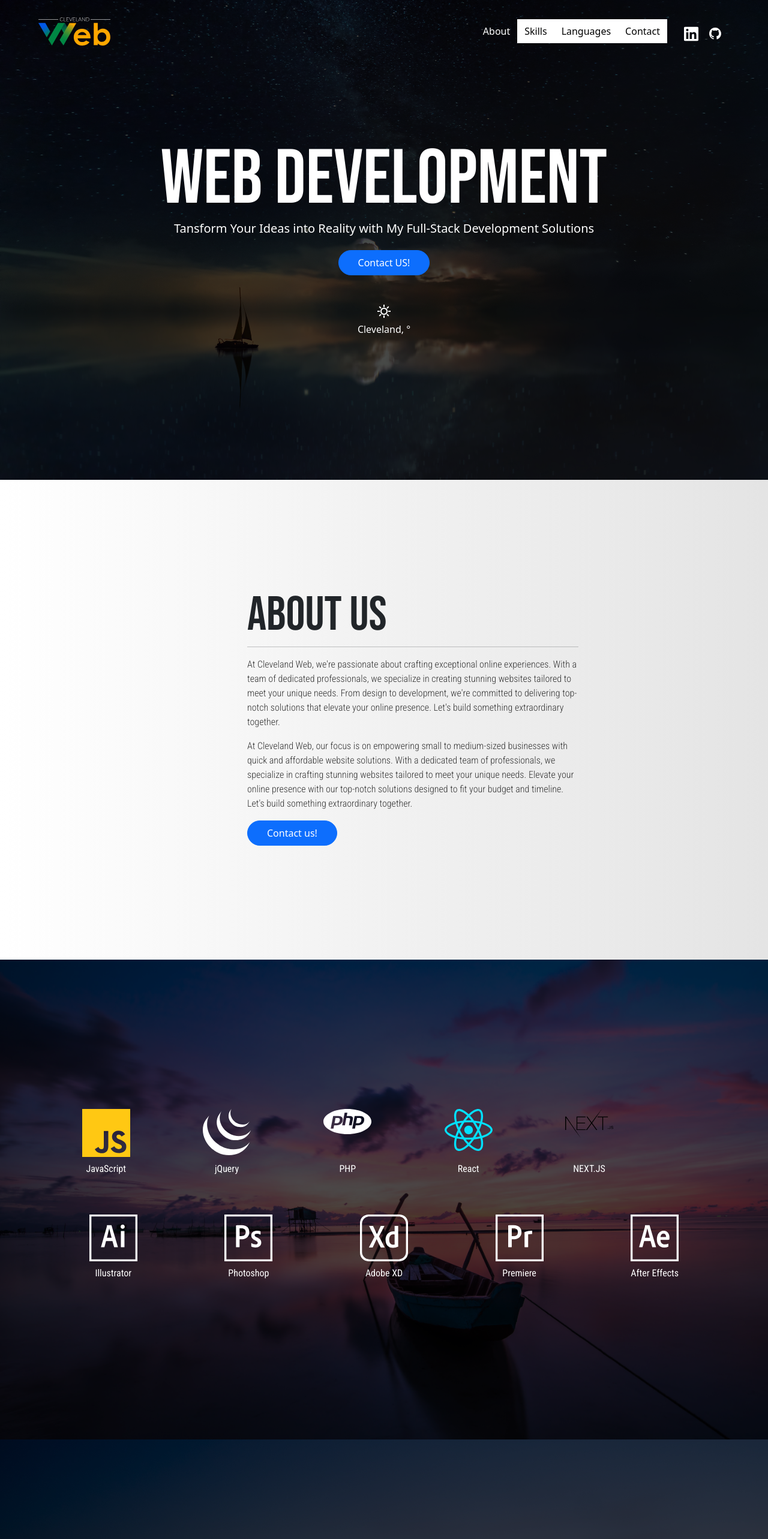
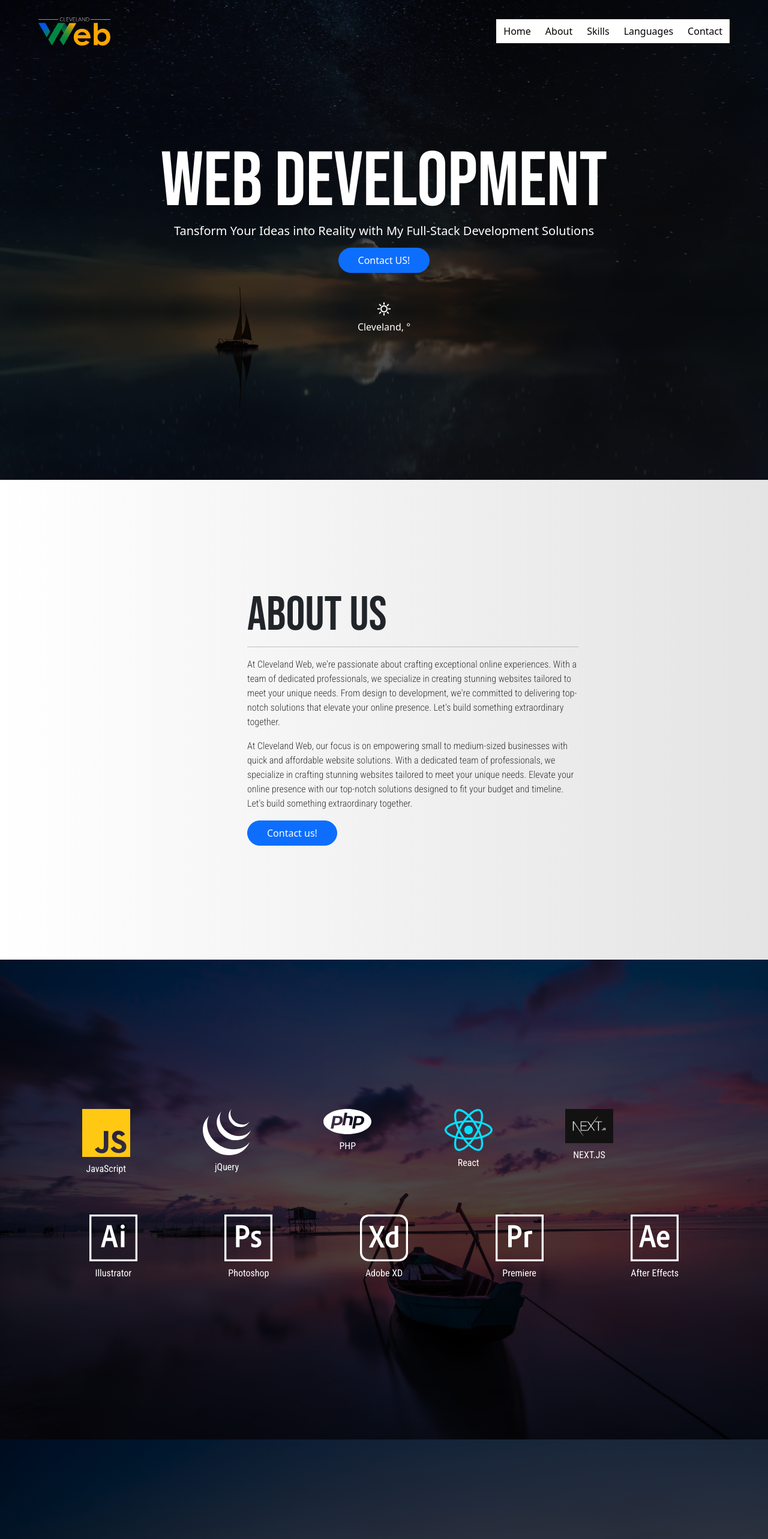
Before and after one commit to rodrigomenezes22/portfolio, a React (Create React App) app: page / in a window 1280 px wide. Shown: the top 2566 px of the page at 60% size. Built offline with nearby package versions, Linux system fonts and the light colour scheme; no server answers.

Commit message:
Cleveland web

```diff
--- a/package.json
+++ b/package.json
@@ -10,6 +10,7 @@
     "@testing-library/user-event": "^13.5.0",
     "bootstrap": "^5.3.0-alpha1",
     "bulma": "^0.9.4",
+    "framer-motion": "^11.0.18",
     "react": "^18.2.0",
     "react-bootstrap": "^2.7.2",
     "react-dom": "^18.2.0",
--- a/src/App.js
+++ b/src/App.js
@@ -20,6 +20,7 @@ function App() {
   const { ref: aboutSection, inView: aboutIsVisible } = useInView();
   const { ref: skillsSection, inView: skillsVisible } = useInView();
   const { ref: workSection, inView: workVisible } = useInView();
+  const { ref: heroSection, inView: heroVisible } = useInView();
   const { ref: languagesSection, inView: languagesVisible } = useInView();
   const { ref: contactSection, inView: contactVisible } = useInView();
 
@@ -138,6 +139,7 @@ function App() {
         linkedin={linkedin}
         github={github}
         scrollToTop={scrollToTop}
+        heroVisible={heroVisible}
         aboutIsVisible={aboutIsVisible}
         skillsVisible={skillsVisible}
         workVisible={workVisible}
@@ -149,6 +151,7 @@ function App() {
         city={city}
         determineValue={determineValue}
         weatherMain={weatherMain}
+        heroSection={heroSection}
       />
       <About aboutSection={aboutSection} />
       <Skills skillsSection={skillsSection} />
--- a/src/Components/About.js
+++ b/src/Components/About.js
@@ -2,37 +2,79 @@ import React from "react";
 import Container from "react-bootstrap/Container";
 import Rodrigo from "../images/rodrigo.jpg";
 import Button from "./Button";
+import { motion } from "framer-motion";
+import { useInView } from "framer-motion";
+import { useRef } from "react";
+import { useEffect } from "react";
+const fadeInLeftToRight = {
+  initial: { opacity: 0, x: -100 },
+  animate: { opacity: 1, x: 0 },
+};
+function About({ aboutSection }) {
+  const ref = useRef(null);
+  const isInView = useInView(ref, { once: true });
 
-function About({ aboutSection }) {
+  useEffect(() => {
+    console.log("Element is in view: ", isInView);
+  }, [isInView]);
+
   return (
     <div id="about-me">
       <Container>
-        <div className="row">
+        <div className="row" ref={aboutSection}>
           <div className="col-xs-12 col-md-8 col-lg-6 offset-lg-1 text-start">
+            <motion.div
+              variants={fadeInLeftToRight}
+              transition={{ duration: 1.5 }}
+              initial="initial"
+              whileInView="animate"
+              viewport={{ once: true }}>
               <h2 className="xl-font bebas">ABOUT US</h2>
+            </motion.div>
             <hr />
+            <motion.div
+              variants={fadeInLeftToRight}
+              transition={{ duration: 1.5 }}
+              initial="initial"
+              whileInView="animate"
+              viewport={{ once: true }}>
               <p className="roboto thin-text dark-gray">
                 At Cleveland Web, we're passionate about crafting exceptional
                 online experiences. With a team of dedicated professionals, we
                 specialize in creating stunning websites tailored to meet your
                 unique needs. From design to development, we're committed to
-              delivering top-notch solutions that elevate your online presence.
-              Let's build something extraordinary together.
+                delivering top-notch solutions that elevate your online
+                presence. Let's build something extraordinary together.
               </p>
-
+            </motion.div>
+            <motion.div
+              variants={fadeInLeftToRight}
+              transition={{ duration: 1.5 }}
+              initial="initial"
+              whileInView="animate"
+              viewport={{ once: true }}>
               <p className="roboto thin-text dark-gray">
-              At Cleveland Web, our focus is on empowering small to medium-sized
-              businesses with quick and affordable website solutions. With a
-              dedicated team of professionals, we specialize in crafting
-              stunning websites tailored to meet your unique needs. Elevate your
-              online presence with our top-notch solutions designed to fit your
-              budget and timeline. Let's build something extraordinary together.
+                At Cleveland Web, our focus is on empowering small to
+                medium-sized businesses with quick and affordable website
+                solutions. With a dedicated team of professionals, we specialize
+                in crafting stunning websites tailored to meet your unique
+                needs. Elevate your online presence with our top-notch solutions
+                designed to fit your budget and timeline. Let's build something
+                extraordinary together.
               </p>
+            </motion.div>
+            <motion.div
+              variants={fadeInLeftToRight}
+              transition={{ duration: 1.5 }}
+              initial="initial"
+              whileInView="animate"
+              viewport={{ once: true }}>
               <Button
                 btnClass="btn btn-primary"
                 nameBtn="Contact us!"
                 linkBtn="#contact"
               />
+            </motion.div>
           </div>
         </div>
       </Container>
--- a/src/Components/Header.js
+++ b/src/Components/Header.js
@@ -9,6 +9,7 @@ export default function Header({
   aboutIsVisible,
   skillsVisible,
   workVisible,
+  heroVisible,
   languagesVisible,
   contactVisible,
 }) {
@@ -82,6 +83,13 @@ export default function Header({
 
               <div className="navbar-end">
                 <a
+                  className={heroVisible ? "navbar-item active" : "navbar-item"}
+                  href="#hero"
+                  onClick={closeMenu}>
+                  Home
+                </a>
+
+                <a
                   className={
                     aboutIsVisible ? "navbar-item active" : "navbar-item"
                   }
@@ -115,23 +123,6 @@ export default function Header({
                   onClick={closeMenu}>
                   Contact
                 </a>
-
-                <div className="navbar-item">
-                  <div className="buttons">
-                    <a
-                      className="icon"
-                      href="https://www.linkedin.com/in/rodrigo-menezes-3611a4168/"
-                      target="_blank">
-                      <img src={linkedin} />
-                    </a>
-                    <a
-                      className="icon"
-                      href="https://github.com/rodrigomenezes22"
-                      target="_blank">
-                      <img src={github} />
-                    </a>
-                  </div>
-                </div>
               </div>
             </div>
           </nav>
--- a/src/Components/Hero.js
+++ b/src/Components/Hero.js
@@ -1,23 +1,48 @@
 import React from "react";
 import Button from "./Button";
-
-function Hero({ temperatureCelsius, city, determineValue, weatherMain }) {
+import { motion } from "framer-motion";
+function Hero({
+  temperatureCelsius,
+  city,
+  determineValue,
+  weatherMain,
+  heroSection,
+}) {
   return (
     <div>
       <div id="hero" className="hero">
-        <div className="hero-content">
+        <div className="hero-content" ref={heroSection}>
+          <motion.div
+            initial={{ x: "-100px", opacity: 0 }}
+            animate={{ x: "0", opacity: 1 }}
+            transition={{ duration: 1.5 }}>
             <h1 className=" bebas xxl-font">WEB DEVELOPMENT</h1>
+          </motion.div>
+          <motion.div
+            initial={{ x: "-100px", opacity: 0 }}
+            animate={{ x: "0", opacity: 1 }}
+            transition={{ duration: 1.5, delay: 0.5 }}>
             <p className="subtitle">
               Tansform Your Ideas into Reality with My Full-Stack Development
               Solutions
             </p>
+          </motion.div>
+          <motion.div
+            initial={{ x: "-100px", opacity: 0 }}
+            animate={{ x: "0", opacity: 1 }}
+            transition={{ duration: 1.5, delay: 1 }}>
             <Button
               btnClass="btn btn-primary"
               nameBtn="Contact US!"
               linkBtn="#contact"
             />
+          </motion.div>
         </div>
-
+        <motion.div
+          style={{ zIndex: 100 }}
+          initial={{ x: "-100px", opacity: 0 }}
+          animate={{ x: "0", opacity: 1 }}
+          transition={{ duration: 1.5, delay: 1.25 }}>
           <div className="weather">
             <span className="material-symbols-sharp">
               {determineValue(weatherMain)}
@@ -25,6 +50,7 @@ function Hero({ temperatureCelsius, city, determineValue, weatherMain }) {
             <br />
             {city}, {temperatureCelsius}°
           </div>
+        </motion.div>
         <div className="overlay"></div>
       </div>
     </div>
--- a/src/Components/Languages.js
+++ b/src/Components/Languages.js
@@ -1,45 +1,107 @@
-import React from 'react'
-import Container from 'react-bootstrap/Container'
-import brazilFlag from '../images/brasil.svg'
-import usaFlag from '../images/usa.svg'
-import germanyFlag from '../images/germany.svg'
-import italianFlag from '../images/italian.svg'
-import spainFlag from '../images/spanish.svg'
+import React from "react";
+import Container from "react-bootstrap/Container";
+import brazilFlag from "../images/brasil.svg";
+import usaFlag from "../images/usa.svg";
+import germanyFlag from "../images/germany.svg";
+import italianFlag from "../images/italian.svg";
+import spainFlag from "../images/spanish.svg";
+import { motion } from "framer-motion";
 
+const fadeInLeftToRight = {
+  initial: { opacity: 0, x: -100 },
+  animate: { opacity: 1, x: 0 },
+};
 
-function Languages({languagesSection}) {
+function Languages({ languagesSection }) {
   return (
     <div id="languages">
       <Container>
-            <div className='row justify-content-center'>
-                <div className='col-sm-12'>
-                    <h2 className='bebas xl-font text-white text-start mb-5' ref={languagesSection}>Languages Spoken</h2>
+        <div className="row justify-content-center">
+          <div className="col-sm-12">
+            <motion.div
+              variants={fadeInLeftToRight}
+              transition={{ duration: 1.5 }}
+              initial="initial"
+              whileInView="animate"
+              viewport={{ once: true }}>
+              <h2
+                className="bebas xl-font text-white text-start mb-5"
+                ref={languagesSection}>
+                Languages Spoken
+              </h2>
+            </motion.div>
           </div>
-                <div className='col-6 col-md-6 col-lg-4'>
-                    <img src={brazilFlag} className="flags" alt="Portugues - Native Speaker" />
-                    <p className='text-white roboto mt-3'>Native Speaker</p>
+          <div className="col-6 col-md-6 col-lg-4">
+            <motion.div
+              variants={fadeInLeftToRight}
+              transition={{ duration: 1.5, delay: 0.25 }}
+              initial="initial"
+              whileInView="animate"
+              viewport={{ once: true }}>
+              <img
+                src={brazilFlag}
+                className="flags"
+                alt="Portugues - Native Speaker"
+              />
+            </motion.div>
           </div>
-                <div className='col-6 col-md-6 col-lg-4'>
-                    <img src={usaFlag} className="flags" alt="US English - Business Fluent" />
-                    <p className='text-white roboto mt-3'>C1</p>
+          <div className="col-6 col-md-6 col-lg-4">
+            <motion.div
+              variants={fadeInLeftToRight}
+              transition={{ duration: 1.5, delay: 0.5 }}
+              initial="initial"
+              whileInView="animate"
+              viewport={{ once: true }}>
+              <img
+                src={usaFlag}
+                className="flags"
+                alt="US English - Business Fluent"
+              />
+            </motion.div>
           </div>
-                <div className='col-6 col-md-6 col-lg-4'>
+          <div className="col-6 col-md-6 col-lg-4">
+            <motion.div
+              variants={fadeInLeftToRight}
+              transition={{ duration: 1.5, delay: 0.75 }}
+              initial="initial"
+              whileInView="animate"
+              viewport={{ once: true }}>
               <img src={germanyFlag} className="flags" alt="German - B1" />
-                    <p className='text-white roboto mt-3'>A2</p>
+            </motion.div>
           </div>
-                <div className='col-6 col-md-6 col-lg-4'>
-                    <img src={italianFlag} className="flags" alt="Italian - Good Conversational" />
-                    <p className='text-white roboto mt-3'>B1</p>
+          <div className="col-6 col-md-6 col-lg-4">
+            <motion.div
+              variants={fadeInLeftToRight}
+              transition={{ duration: 1.5, delay: 1 }}
+              initial="initial"
+              whileInView="animate"
+              viewport={{ once: true }}>
+              <img
+                src={italianFlag}
+                className="flags"
+                alt="Italian - Good Conversational"
+              />
+            </motion.div>
           </div>
-                <div className='col-6 col-md-6 col-lg-4'>
-                    <img src={spainFlag} className="flags" alt="Spanish - Very good understanding" />
-                    <p className='text-white roboto mt-3'>B1</p>
+          <div className="col-6 col-md-6 col-lg-4">
+            <motion.div
+              variants={fadeInLeftToRight}
+              transition={{ duration: 1.5, delay: 1.25 }}
+              initial="initial"
+              whileInView="animate"
+              viewport={{ once: true }}>
+              <img
+                src={spainFlag}
+                className="flags"
+                alt="Spanish - Very good understanding"
+              />
+            </motion.div>
           </div>
         </div>
       </Container>
-        <div className='overlay'></div>
+      <div className="overlay"></div>
     </div>
-  )
+  );
 }
 
-export default Languages
+export default Languages;
--- a/src/Components/Skills.js
+++ b/src/Components/Skills.js
@@ -11,35 +11,82 @@ import adobePhotoshop from "../images/adobe-photoshop.svg";
 import adobeXD from "../images/adobe-xd.svg";
 import adobePremiere from "../images/adobe-premiere.svg";
 import adobeAfferEffects from "../images/after-effects.svg";
-import nextJs from "../images/next-js.png";
+import nextJs from "../images/next-js.jpg";
+import { motion } from "framer-motion";
+const fadeInLeftToRight = {
+  initial: { opacity: 0, x: -100 },
+  animate: { opacity: 1, x: 0 },
+};
 function Skills({ skillsSection }) {
   return (
     <div id="skills">
       <Container>
         <div className="row">
           <div className="icons-1" ref={skillsSection}>
+            <motion.div
+              variants={fadeInLeftToRight}
+              transition={{ duration: 1.5 }}
+              initial="initial"
+              whileInView="animate"
+              viewport={{ once: true }}>
               <div className="icon-wrapper align-items-center">
                 <img src={jsIcon} alt="JavaScript" className="icon-skill" />
                 <p className="text-white roboto mt-2">JavaScript</p>
               </div>
+            </motion.div>
+            <motion.div
+              variants={fadeInLeftToRight}
+              transition={{ duration: 1.5, delay: 0.25 }}
+              initial="initial"
+              whileInView="animate"
+              viewport={{ once: true }}>
               <div className="icon-wrapper align-items-center">
                 <img src={jQuery} alt="jQuery" className="icon-skill" />
                 <p className="text-white roboto mt-2">jQuery</p>
               </div>
+            </motion.div>
+            <motion.div
+              variants={fadeInLeftToRight}
+              transition={{ duration: 1.5, delay: 0.5 }}
+              initial="initial"
+              whileInView="animate"
+              viewport={{ once: true }}>
               <div className="icon-wrapper align-items-center">
                 <img src={phpIcon} alt="PHP" className="icon-skill" />
                 <p className="text-white roboto mt-2">PHP</p>
               </div>
+            </motion.div>
+            <motion.div
+              variants={fadeInLeftToRight}
+              transition={{ duration: 1.5, delay: 0.75 }}
+              initial="initial"
+              whileInView="animate"
+              viewport={{ once: true }}>
               <div className="icon-wrapper align-items-center">
                 <img src={reactIcon} alt="REACT" className="icon-skill" />
                 <p className="text-white roboto mt-2">React</p>
               </div>
+            </motion.div>
+            <motion.div
+              variants={fadeInLeftToRight}
+              transition={{ duration: 1.5, delay: 1 }}
+              initial="initial"
+              whileInView="animate"
+              viewport={{ once: true }}>
               <div className="icon-wrapper align-items-center">
                 <img src={nextJs} alt="NEXT" className="icon-skill" />
                 <p className="text-white roboto mt-2">NEXT.JS</p>
               </div>
+            </motion.div>
           </div>
+
           <div className="icons-2 mt-5">
+            <motion.div
+              variants={fadeInLeftToRight}
+              transition={{ duration: 1.5, delay: 1.25 }}
+              initial="initial"
+              whileInView="animate"
+              viewport={{ once: true }}>
               <div className="icon-wrapper align-items-center">
                 <img
                   src={adobeIllustrator}
@@ -48,6 +95,13 @@ function Skills({ skillsSection }) {
                 />
                 <p className="text-white roboto mt-2">Illustrator</p>
               </div>
+            </motion.div>
+            <motion.div
+              variants={fadeInLeftToRight}
+              transition={{ duration: 1.5, delay: 1.5 }}
+              initial="initial"
+              whileInView="animate"
+              viewport={{ once: true }}>
               <div className="icon-wrapper align-items-center">
                 <img
                   src={adobePhotoshop}
@@ -56,10 +110,24 @@ function Skills({ skillsSection }) {
                 />
                 <p className="text-white roboto mt-2">Photoshop</p>
               </div>
+            </motion.div>
+            <motion.div
+              variants={fadeInLeftToRight}
+              transition={{ duration: 1.5, delay: 1.75 }}
+              initial="initial"
+              whileInView="animate"
+              viewport={{ once: true }}>
               <div className="icon-wrapper align-items-center">
                 <img src={adobeXD} alt="Adobe XD" className="icon-skill" />
                 <p className="text-white roboto mt-2">Adobe XD</p>
               </div>
+            </motion.div>
+            <motion.div
+              variants={fadeInLeftToRight}
+              transition={{ duration: 1.5, delay: 2 }}
+              initial="initial"
+              whileInView="animate"
+              viewport={{ once: true }}>
               <div className="icon-wrapper align-items-center">
                 <img
                   src={adobePremiere}
@@ -68,6 +136,13 @@ function Skills({ skillsSection }) {
                 />
                 <p className="text-white roboto mt-2">Premiere</p>
               </div>
+            </motion.div>
+            <motion.div
+              variants={fadeInLeftToRight}
+              transition={{ duration: 1.5, delay: 2.25 }}
+              initial="initial"
+              whileInView="animate"
+              viewport={{ once: true }}>
               <div className="icon-wrapper align-items-center">
                 <img
                   src={adobeAfferEffects}
@@ -76,6 +151,7 @@ function Skills({ skillsSection }) {
                 />
                 <p className="text-white roboto mt-2">After Effects</p>
               </div>
+            </motion.div>
           </div>
         </div>
       </Container>
```
Also changed, not shown: public/index.html (+8 -4 lines), src/images/next-js.jpg (added), 1 other file (tests, documents, lock files or other folders). Lines whose indentation alone changed are shown as unchanged.
